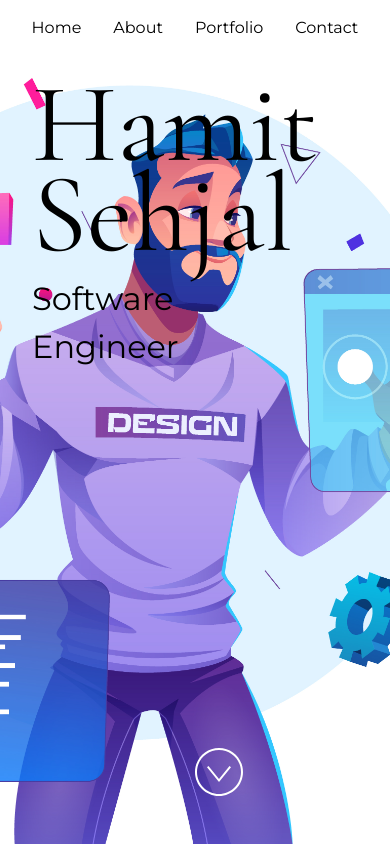
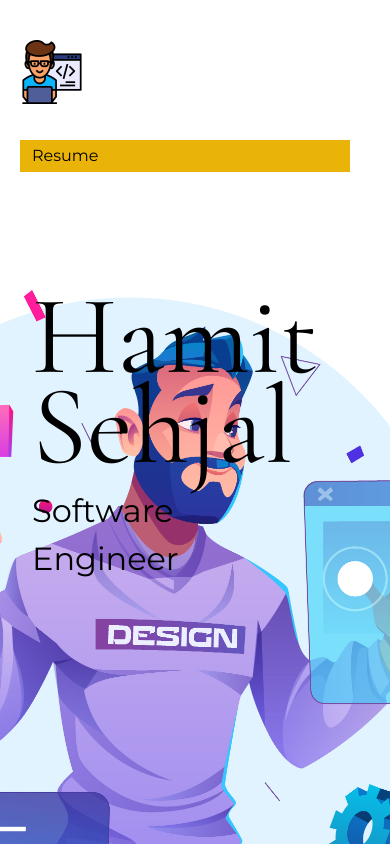
Before and after one commit to hamitsehjal/Portfolio-Hamit, a React (Vite) app: page / in a window 390 px wide. Built offline with nearby package versions, Linux system fonts and the light colour scheme.

Commit message:
Modify the navbar with responsive design using tailwind utility classes

```diff
--- a/src/Components/Header.jsx
+++ b/src/Components/Header.jsx
@@ -6,25 +6,33 @@
  */
 import React from "react";
 
+import image from "../images/logo.png";
 const Header = () => {
   return (
-    <div
-      style={{
-        position: "fixed",
-        display: "flex",
-        justifyContent: "center",
-        gap: "2rem",
-        background: "rgba(255,255,255,0.75)",
-        padding: "1rem",
-        top: 0,
-        width: "100%",
-        zIndex: 10,
-      }}
-    >
-      <a href="#home">Home</a>
-      <a href="#about">About</a>
-      <a href="#portfolio">Portfolio</a>
-      <a href="#footer">Contact</a>
+    <div className="container mx-auto flex flex-wrap p-5 flex-col md:flex-row  items-center">
+      <div className="items-center">
+        <img
+          src={image}
+          alt="My Logo"
+          className="w-16 h-16 sm:w-24 sm:h-24 md:w-32 md:h-32 lg:w-40 lg:h-40 xl:w-48 xl:h-48" />
+      </div>
+      <div className="flex flex-wrap md:ml-auto md:mr-auto items-center text-base justify-center">
+        <a className="mr-5" href="#home">
+          Home
+        </a>
+        <a className="mr-5" href="#about">
+          About
+        </a>
+        <a className="mr-5" href="#portfolio">
+          Portfolio
+        </a>
+        <a className="mr-5" href="#footer">
+          Contact
+        </a>
+      </div>
+      <button className="inline-flex items-center bg-yellow-500 border-0 py-1 px-3 mt-4 md:mt-0">
+        Resume
+      </button>
     </div>
   );
 };
```
